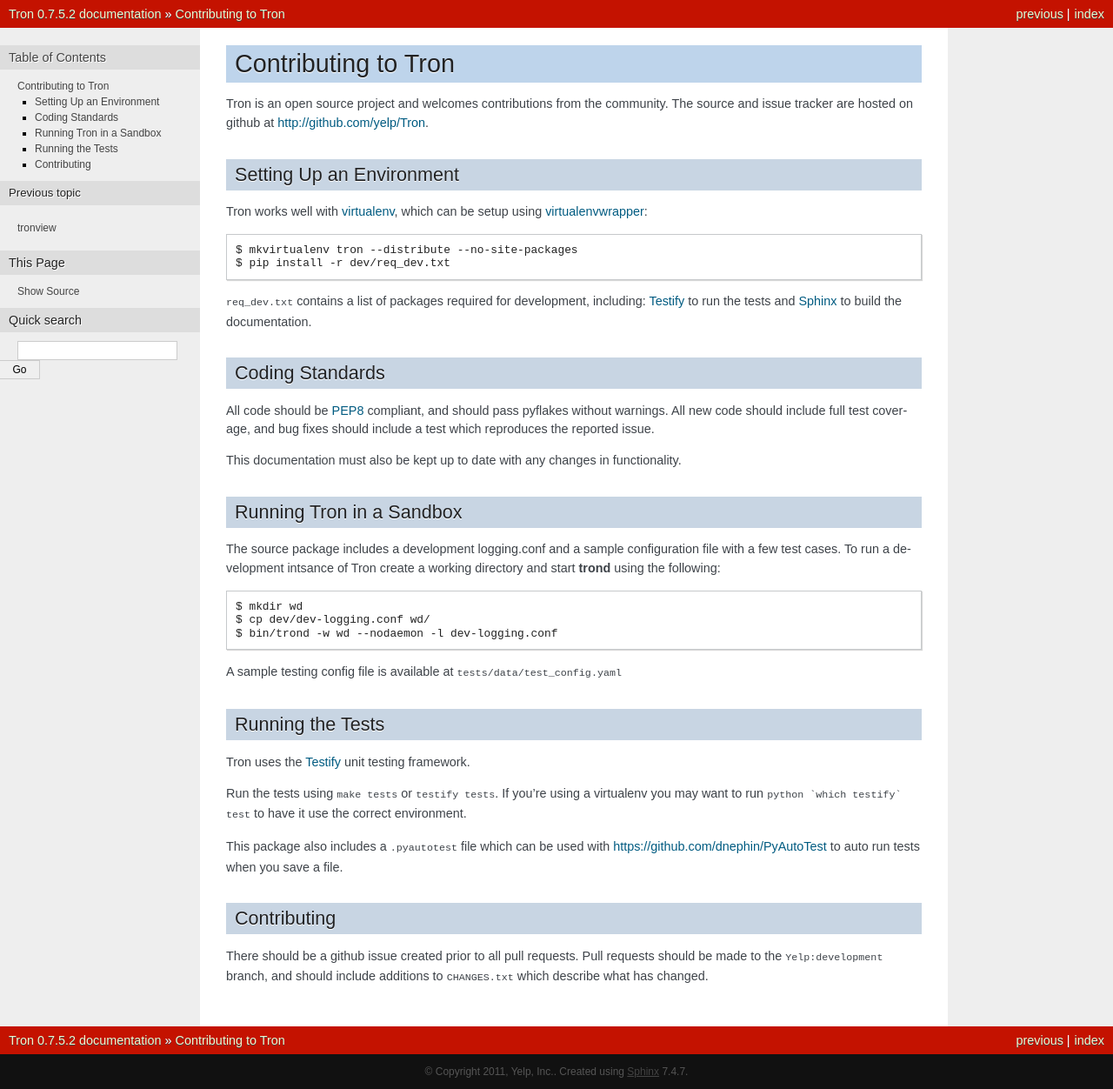
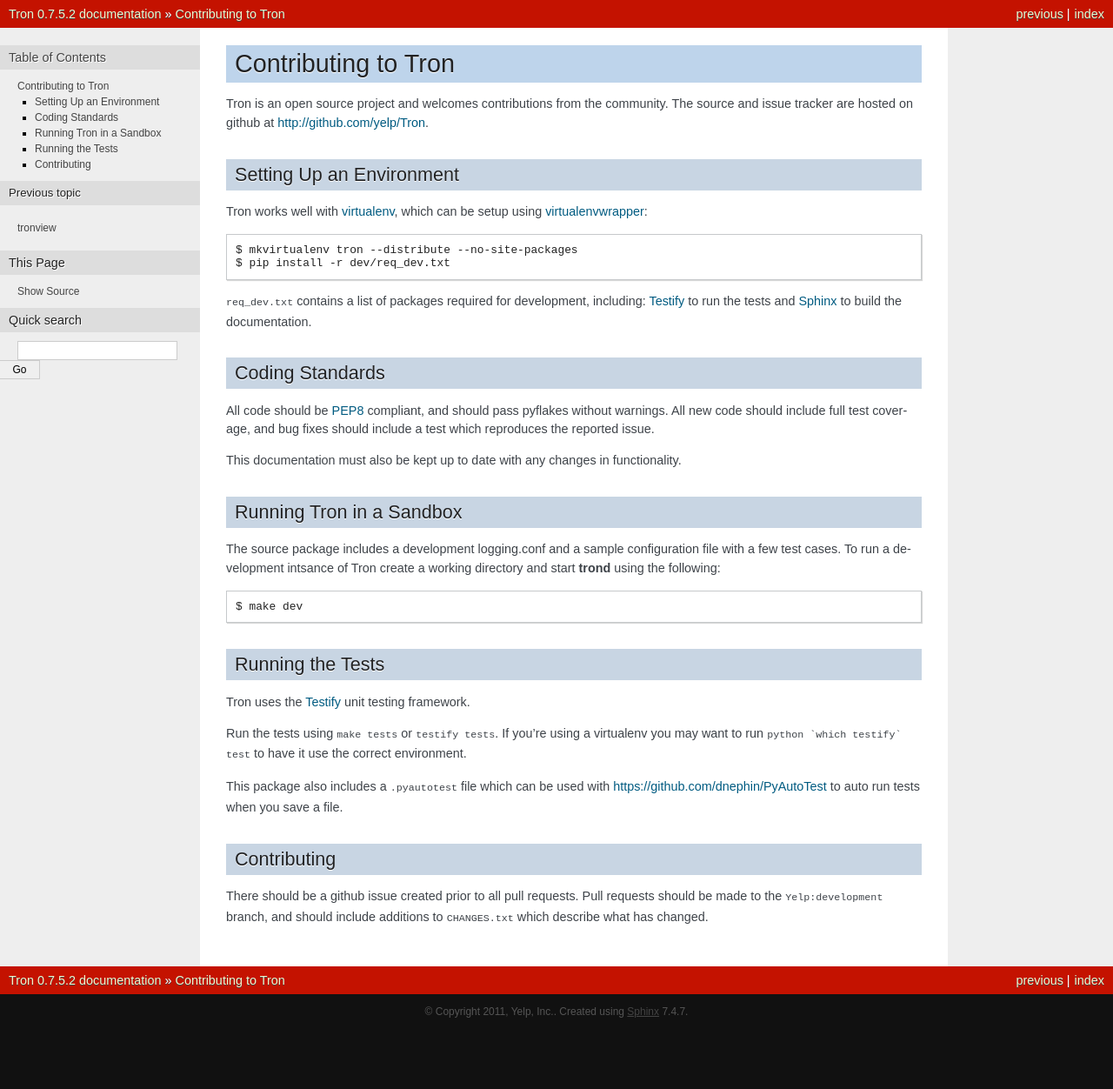
Before and after one commit to Yelp/Tron, a Sphinx documentation site: the page built from docs/developing.rst, in a window 1280 px wide. Shown: the whole page at 87% size. Built offline with Sphinx 7.4.7, drawn with Linux system fonts in a browser that asks for light colours; after the commit the page ends 1183 px from its top, so only the background shows below that.

Commit message:
Added a 'make dev' target to iterate faster with local development

```diff
--- a/docs/developing.rst
+++ b/docs/developing.rst
@@ -40,12 +40,7 @@ sample configuration file with a few test cases. To run a development intsance
 of Tron create a working directory and start
 :command:`trond` using the following::
 
-    $ mkdir wd
-    $ cp dev/dev-logging.conf wd/
-    $ bin/trond -w wd --nodaemon -l dev-logging.conf
-
-
-A sample testing config file is available at ``tests/data/test_config.yaml``
+    $ make dev
 
 
 Running the Tests
```
Also changed, not shown: 5 other files.
